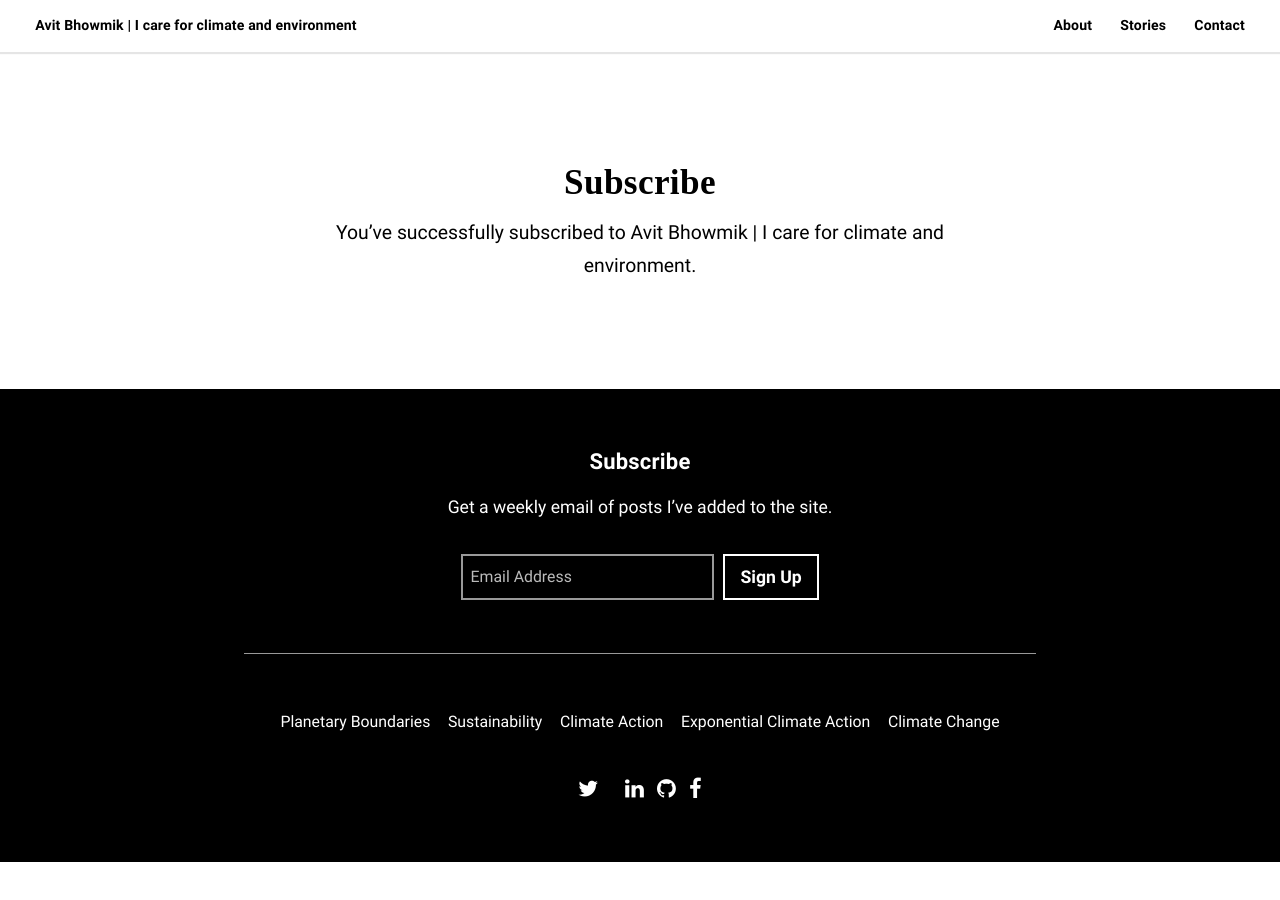
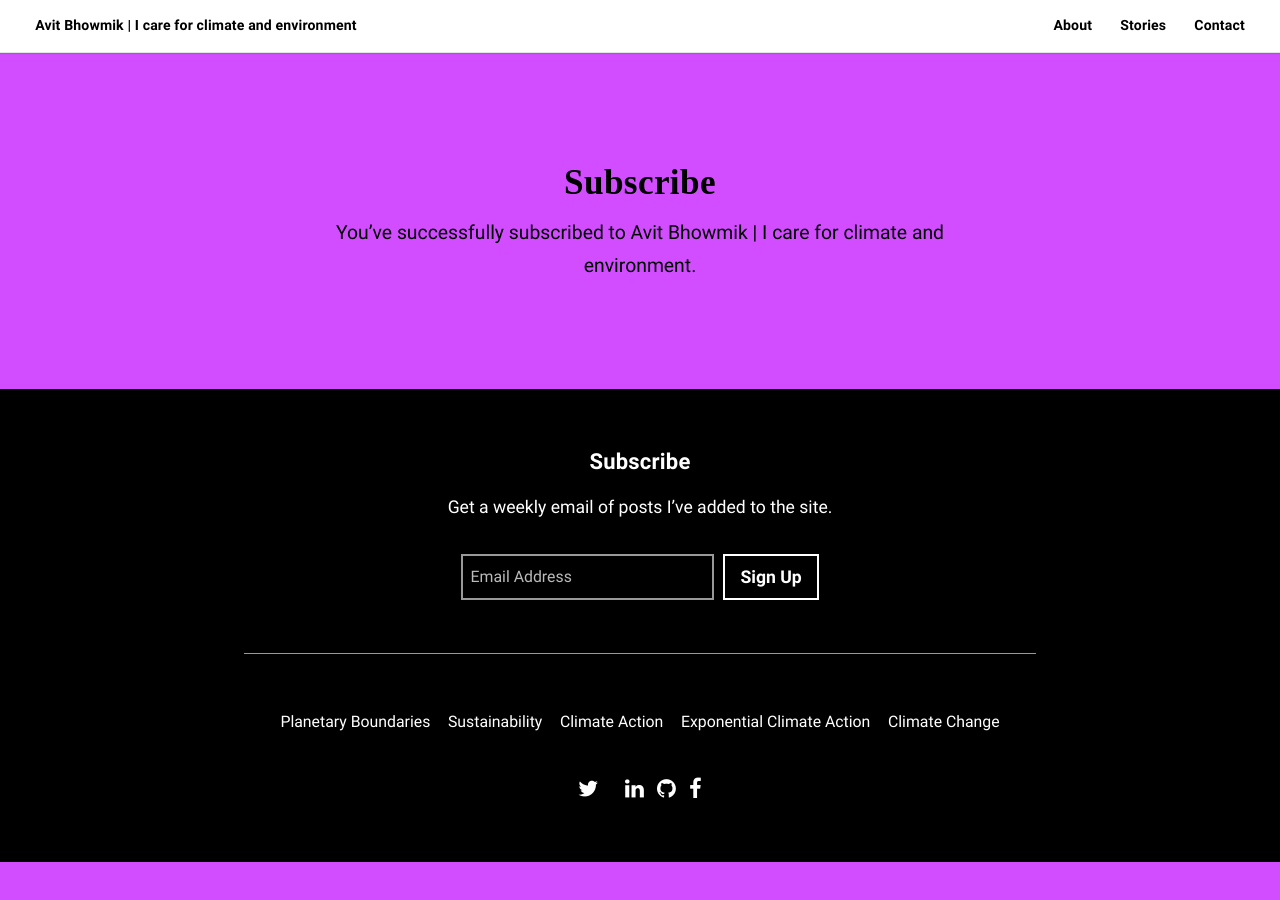
Before and after one commit to nurulmomen/avitbhowmik, a Jekyll site: the page built from subscribe.html, in a window 1280 px wide. Built offline with Jekyll 4.4.1, drawn with Linux system fonts in a browser that asks for light colours; some web fonts are replaced.

Commit message:
header updated

```diff
--- a/_includes/header.html
+++ b/_includes/header.html
@@ -1,4 +1,9 @@
 <header class="header">
+	<style>
+body {
+background-color: #d24dff
+}
+</style>
   <a class="header__title" href="{{ '/' | absolute_url }}">{{ site.title }}</a>
 
   {% include navigation.html %}
```
